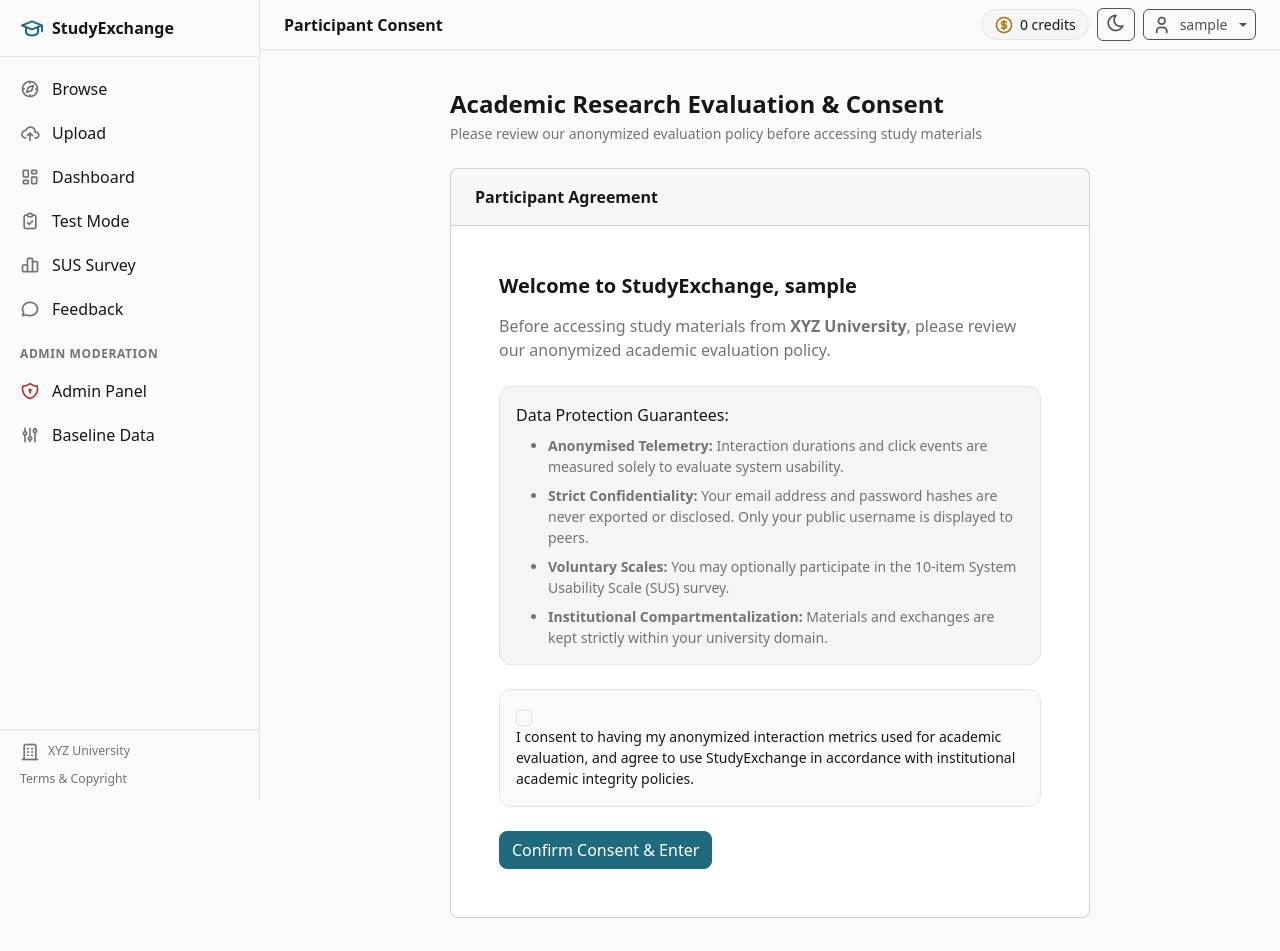
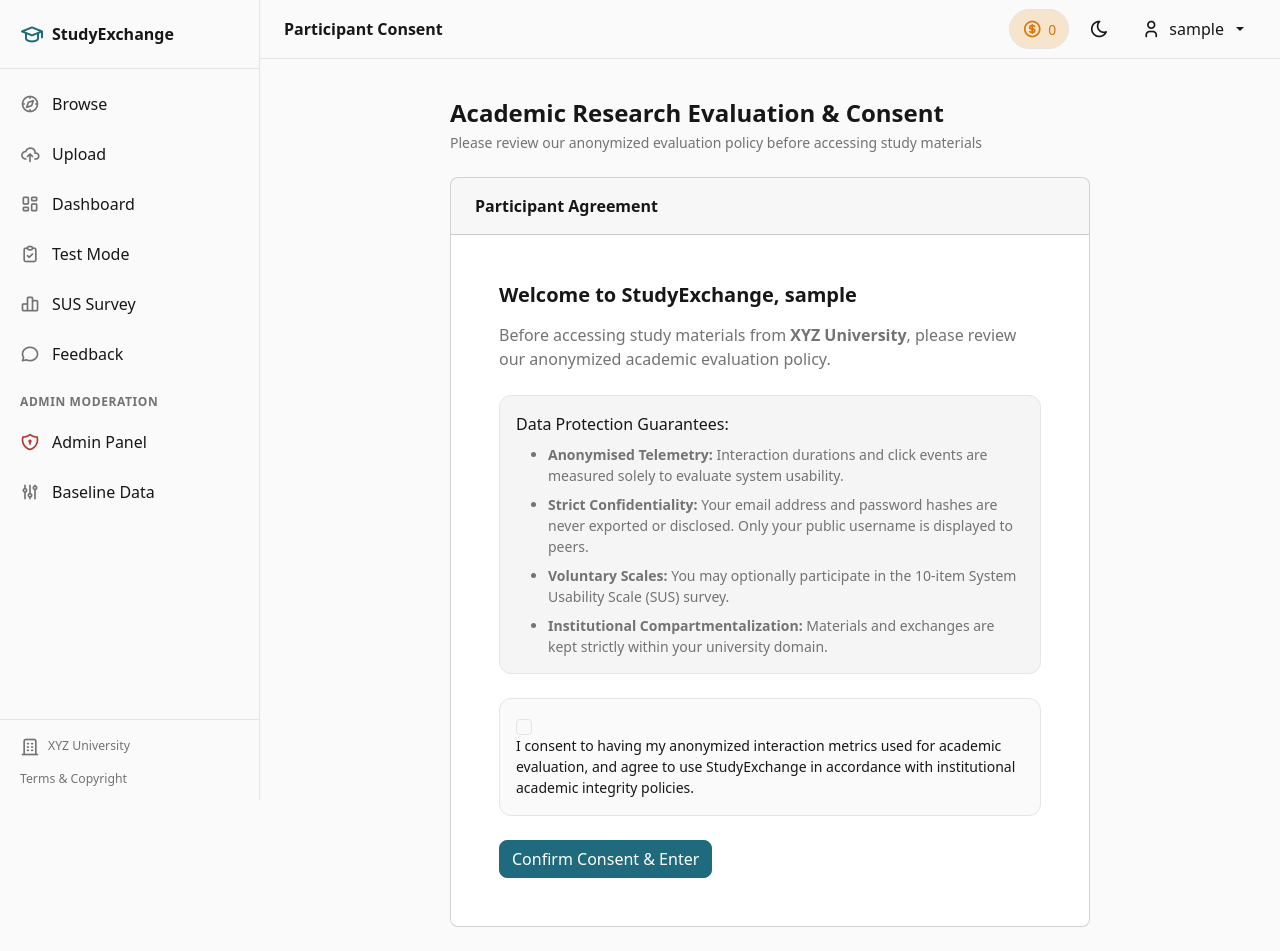
Before and after one commit to TheRealSamkit/eduspace, a Flask app: page /consent in a window 1280 px wide. Before the commit the page ends 918 px from the top, so only its background shows below. Run offline with Flask 3, Linux system fonts and the light colour scheme; the visitor is signed in with stand-in values (Sample User, id 1); data comes from the database, SQL or seed files in the repository; data that the repository does not hold is empty; some libraries are stand-ins or nearby versions.

Commit message:
manual UI fixes

```diff
--- a/static/css/custom.css
+++ b/static/css/custom.css
@@ -153,8 +153,8 @@
 }
 
 .star-rating-input label:hover,
-.star-rating-input label:hover ~ label,
-.star-rating-input input:checked ~ label {
+.star-rating-input label:hover~label,
+.star-rating-input input:checked~label {
     color: var(--bs-brass);
 }
 
@@ -202,3 +202,20 @@
     color: var(--bs-body-color);
     border-bottom: 1px solid var(--bs-border-color);
 }
+
+
+.empty-state-card {
+    border: 1px dashed var(--bs-border-color);
+    border-radius: var(--bs-border-radius-lg, 0.5rem);
+    background-color: var(--bs-tertiary-bg);
+}
+
+.task-active-banner {
+    background-color: var(--bs-secondary-bg);
+    color: var(--bs-body-color);
+    border-bottom: 1px solid var(--bs-border-color);
+}
+
+.ti {
+    line-height: unset;
+}
--- a/templates/base.html
+++ b/templates/base.html
@@ -194,7 +194,7 @@
         <div class="app-main">
             <!-- Slim Topbar (Identical padding px-3 px-lg-4 py-2 across all pages) -->
             <header
-                class="app-topbar d-flex align-items-center justify-content-between px-3 px-lg-4 py-2 border-bottom bg-body">
+                class="app-topbar d-flex align-items-center justify-content-between px-2 px-lg-4 py-2 border-bottom bg-body">
                 <div class="d-flex align-items-center gap-3">
                     <button class="btn btn-outline-secondary btn-sm d-lg-none py-1 px-2" type="button"
                         data-bs-toggle="offcanvas" data-bs-target="#mobileSidebar" aria-controls="mobileSidebar"
@@ -208,20 +208,24 @@
 
                 <div class="d-flex align-items-center gap-2">
                     <!-- Credit balance chip (Brass icon, neutral chip) -->
-                    <a href="{{ url_for('dashboard') }}" class="credit-chip" title="Your study credit balance">
-                        <i class="ti ti-coin text-brass fs-5 flex-shrink-0" aria-hidden="true"></i>
-                        <span><span class="credit-balance-val">{{ current_user.credits }}</span> credits</span>
+                    <a href="{{ url_for('dashboard') }}"
+                        class="credit-chip bg-warning-subtle text-warning btn btn-warning"
+                        title="Your study credit balance">
+                        <i class="ti ti-coin fs-5 flex-shrink-0" aria-hidden="true"></i>
+                        <span class="credit-balance-val">{{ current_user.credits }}</span>
                     </a>
 
                     <!-- Theme toggle button -->
-                    <button type="button" class="btn btn-sm btn-outline-secondary btn-theme-toggle"
+                    <button type="button"
+                        class="btn rounded-circle btn-primary bg-body border-0 text-body btn-theme-toggle"
                         aria-label="Toggle light/dark theme" title="Toggle theme">
                         <i class="ti ti-moon theme-toggle-icon fs-5 flex-shrink-0" aria-hidden="true"></i>
                     </button>
 
                     <!-- User dropdown -->
                     <div class="dropdown">
-                        <button class="btn btn-sm btn-outline-secondary dropdown-toggle d-flex align-items-center gap-2"
+                        <button
+                            class="btn dropdown-toggle d-flex align-items-center gap-2 btn-primary border-0 text-body bg-body"
                             type="button" id="userDropdown" data-bs-toggle="dropdown" aria-expanded="false">
                             <i class="ti ti-user fs-5 flex-shrink-0" aria-hidden="true"></i>
                             <span class="d-none d-md-inline">{{ current_user.username }}</span>
@@ -358,7 +362,8 @@
                     <i class="ti ti-moon theme-toggle-icon fs-5 flex-shrink-0" aria-hidden="true"></i>
                 </button>
                 <a href="{{ url_for('login') }}" class="btn btn-sm btn-outline-secondary">Sign In</a>
-                <a href="{{ url_for('register') }}" class="btn btn-sm btn-outline-secondary">Register (+{{ config.SIGNUP_BONUS }})</a>
+                <a href="{{ url_for('register') }}" class="btn btn-sm btn-outline-secondary">Register (+{{
+                    config.SIGNUP_BONUS }})</a>
             </div>
         </div>
     </header>
--- a/templates/file_detail.html
+++ b/templates/file_detail.html
@@ -5,7 +5,7 @@
 
 {% block content %}
 <div class="row justify-content-center">
-    <div class="col-lg-9">
+    <div class="col-lg-12">
         <div class="mb-3">
             <a href="{{ url_for('browse') }}" class="text-decoration-none text-body-secondary small">
                 <i class="ti ti-arrow-left me-1" aria-hidden="true"></i>Back to Browse
```
Also changed, not shown: templates/terms.html (+20 -9 lines).
